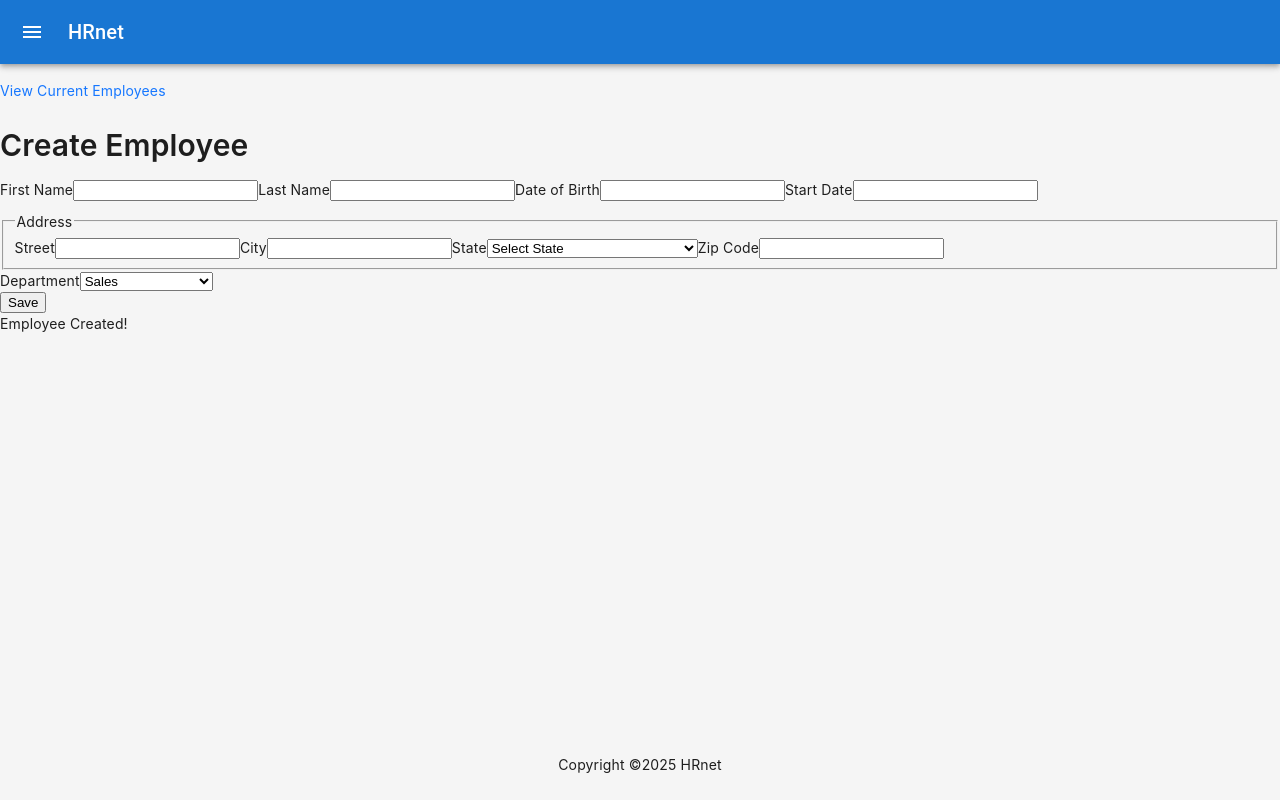
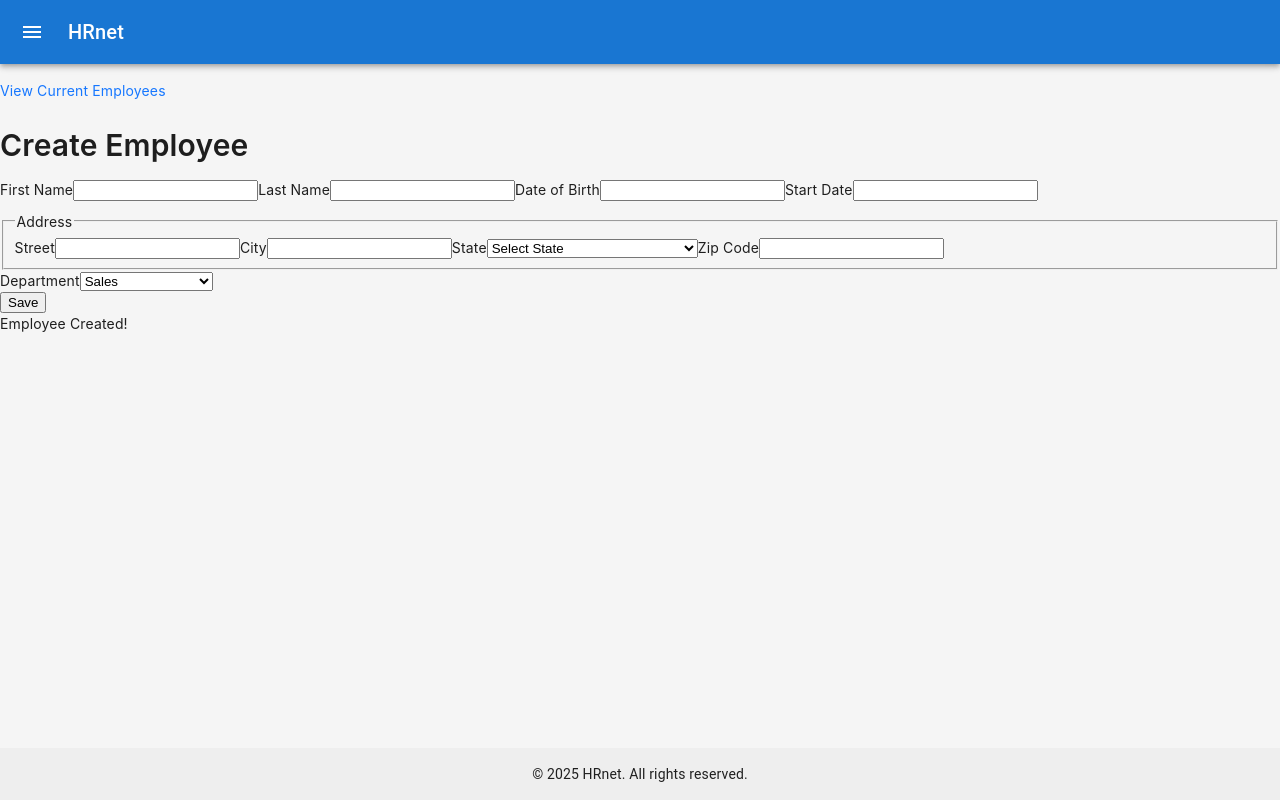
Before and after one commit to piirk/hrnet-react, a React (Vite) app: page /employee/create in a window 1280 px wide. Built offline with nearby package versions, Linux system fonts and the light colour scheme.

Commit message:
replace AppFooter with custom Footer component using Material-UI for improved styling

```diff
--- a/src/common/components/AppFooter.tsx
+++ /dev/null
@@ -1,14 +0,0 @@
-import { Layout, Typography } from 'antd'
-
-const { Footer } = Layout
-const { Text } = Typography
-
-const AppFooter = () => {
-  return (
-    <Footer style={{ textAlign: 'center' }}>
-      <Text>Copyright ©{new Date().getFullYear()} HRnet</Text>
-    </Footer>
-  )
-}
-
-export default AppFooter
--- a/src/common/components/AppLayout.tsx
+++ b/src/common/components/AppLayout.tsx
@@ -1,7 +1,7 @@
 import { ReactNode } from 'react'
 import { Layout } from 'antd'
 import Header from './Header'
-import AppFooter from './AppFooter'
+import Footer from './Footer'
 
 const { Content } = Layout
 
@@ -14,7 +14,7 @@ const AppLayout = ({ children }: LayoutProps) => {
     <Layout style={{ minHeight: '100vh' }}>
       <Header />
       <Content>{children}</Content>
-      <AppFooter />
+      <Footer />
     </Layout>
   )
 }
--- /dev/null
+++ b/src/common/components/Footer.tsx
@@ -0,0 +1,16 @@
+import { Box, Typography } from '@mui/material'
+
+const Footer = () => {
+  return (
+    <Box
+      component="footer"
+      sx={{ textAlign: 'center', py: 2, mt: 'auto', bgcolor: 'grey.200' }}
+    >
+      <Typography variant="body2">
+        © {new Date().getFullYear()} HRnet. All rights reserved.
+      </Typography>
+    </Box>
+  )
+}
+
+export default Footer
```
